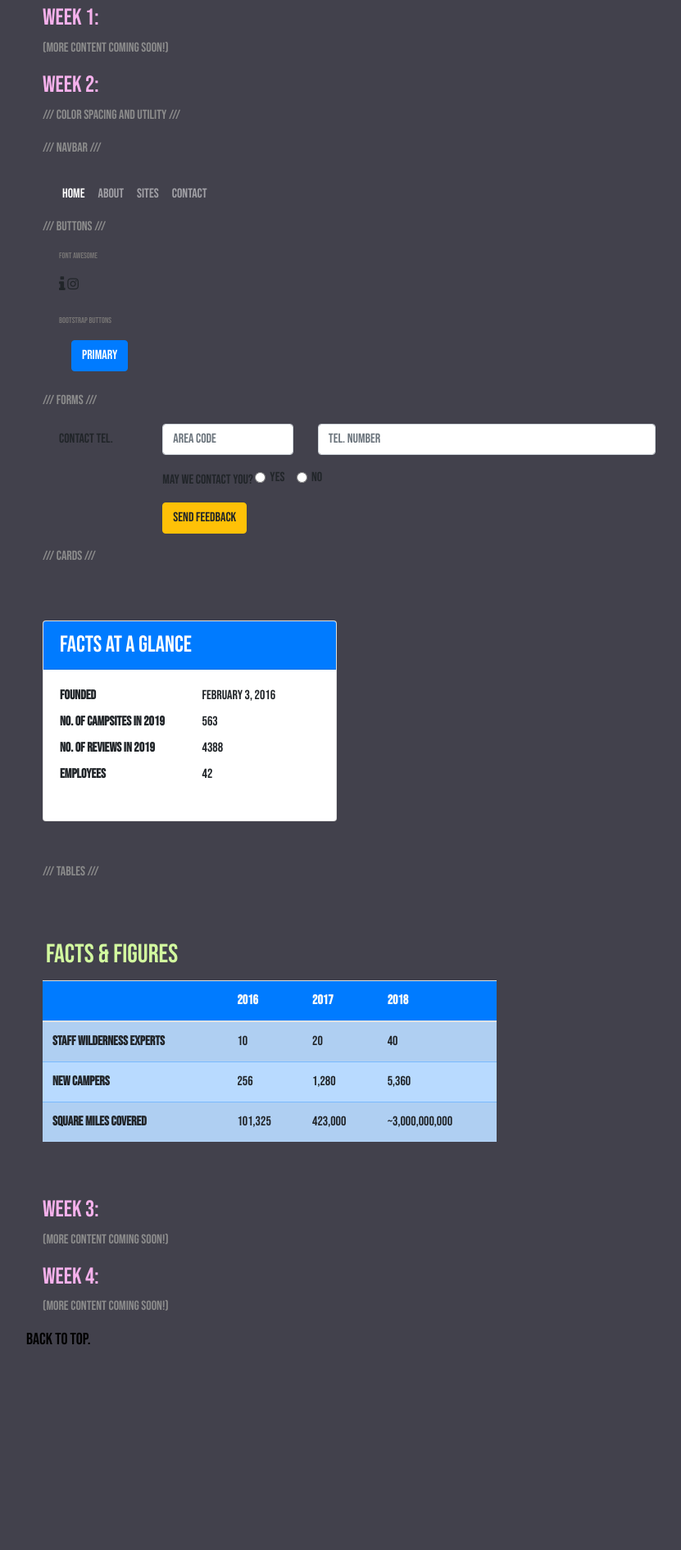
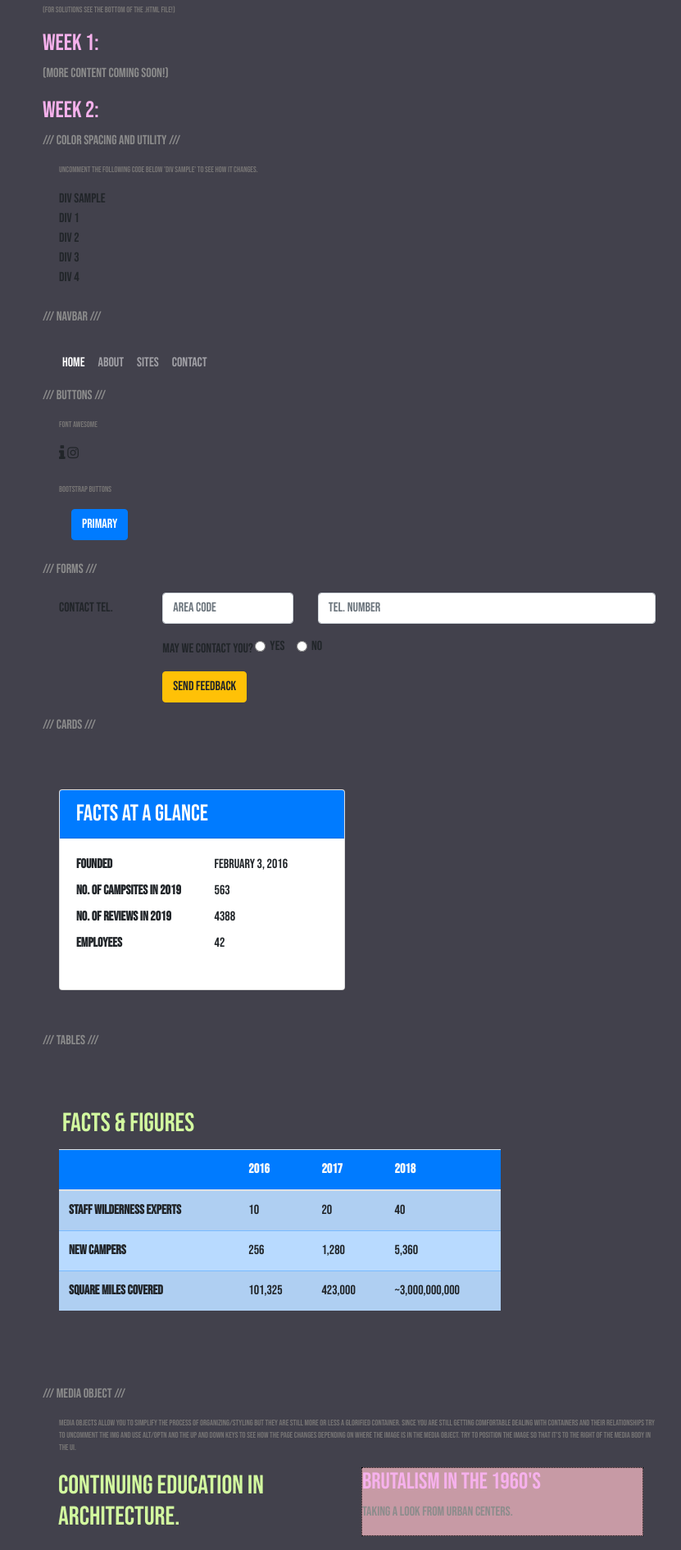
Before and after one commit to andremichalowski/nuCamp_student_excercises, a website: page bootstrap.html in a window 1280 px wide. Shown: the part 489-2380 px from the top of the page at 82% size, without its empty margins (224-1055 px from the left). Drawn offline with nearby package versions, Linux system fonts and the light colour scheme.

Commit message:
Media Object and Space Excercises

```diff
--- a/bootstrap.html
+++ b/bootstrap.html
@@ -31,17 +31,32 @@
     <h2 class="titleBorder">Bootstrap:</h2>
 
     <div class="bodyContainer">
+        <p class="ps">(For solutions see the bottom of the .html file!)</p><!-- SOLUTION: (See bottom of page)  -->
+
         <div>
             <a name="top"></a>
             <h3>Week 1:</h3>
             <p>(More content coming soon!)</p>
         </div>
 
-        <div>
+        <div class="bottom-border">
             <h3>Week 2:</h3>
-            <p>/// Color Spacing and Utility ///</p>
+            <p>/// COLOR SPACING AND UTILITY ///</p>
+                <div class="i">
+                    <p class="ps">Uncomment the following code below 'Div Sample' to see how it changes.</p>
+                    <div>Div Sample</div>
+                    <div>Div 1</div>
+                    <!-- <div class="ml-3 bb">Test 1</div>  -->
+                    <div>Div 2</div>
+                    <!-- <div class="p-5 bb">Test 2</div> -->
+                    <div>Div 3</div>
+                    <!-- <div class="py-1 bb">Test 3</div> -->
+                    <div>Div 4</div>
+                    <!-- <div class="mx-auto bb">Test 4</div> -->
+                </div>
+            <br/>
 
-            <p>/// Navbar ///</p>
+            <p>/// NAVBAR ///</p>
               <nav class="navbar navbar-expand-sm navbar-dark <!--sticky-top-->">
                 <ul class="navbar-nav">
                     <li class="nav-item active"><a class="nav-link" href="#">Home</a></li>
@@ -51,7 +66,7 @@
                 </ul>
               </nav>
 
-            <p>/// Buttons ///</p>
+            <p>/// BUTTONS ///</p>
               <div class="i">
                 <p class="ps"> Font awesome</p>
                 <i class="fa fa-info fa-lg"></i>
@@ -65,7 +80,7 @@
                 </div>
               </div>
               <br/>
-            <p>/// Forms ///</p>
+            <p>/// FORMS ///</p>
               <div class="i">
                 <form>
                   <div class="form-group row">
@@ -98,7 +113,8 @@
                 </form>
               </div>
 
-            <p>/// Cards ///</p>
+            <p>/// CARDS ///</p>
+                <div class="i">
                     <div class="row row-content i">
                       <!-- <div class="col-sm-6">
                           <h3>Our Mission</h3>
@@ -131,11 +147,13 @@
                                         </cite>
                                     </footer>
                                 </blockquote>
-                    </div> -->
-                <!-- </div>    -->
                             </div>
-            <p>/// Tables ///</p>
-                <div class="row row-content">
+                        </div>   -->
+                    </div>
+                </div>
+            <p>/// TABLES ///</p>
+                <div class="i">
+                    <div class="row row-content i">
                         <div class="col-sm-9">
                             <h2>Facts &amp; Figures</h2>
                             <div class="table-responsive">
@@ -173,6 +191,33 @@
                         </div>
                     </div>
                 </div>
+                <br/>
+
+            <p>/// MEDIA OBJECT /// </p>
+
+            <p class="ps i">Media objects allow you to simplify the process of organizing/styling but they are still more or less a glorified container.
+                Since you are still getting comfortable dealing with containers and their relationships try to uncomment the img and use alt/optn and the up and down keys to see how the page changes depending on where the image is in the media object. Try to position the image so that it's to the right of the media body in the UI.
+            </p>
+            <div class="container">
+                <div class="row">
+                    <div class="col">
+                        <h2> Continuing education in architecture.</h2>
+                    </div>
+                    <div class="col">
+                        <div class="media bb">
+                            <!-- <img class="d-flex mr-3 img-thumbnail" src="img/img1.png" alt="Breadcrumb Trail" /> -->
+                            <div class="media-body align-self-center">
+                                <h3>Brutalism in the 1960's</h3>
+                                <p class="d-none d-sm-block">Taking a look from urban centers.</p>
+                            </div>
+                        </div>
+                    </div>
+                </div>
+            </div>
+            <br/>
+
+        </div>
+        <br/>
 
         <div>
             <h3>Week 3:</h3>
@@ -198,3 +243,16 @@
 </body>
 
 </html>
+
+
+<!-- MEDIA OBJECT SOLUTION:
+
+<div class="media bb">
+    <div class="media-body align-self-center">
+        <h3>Brutalism in the 1960's</h3>
+        <p class="d-none d-sm-block">Taking a look from urban centers.</p>
+    </div>
+    <img class="d-flex mr-3 img-thumbnail" src="img/img1.png" alt="Breadcrumb Trail" />
+</div>
+
+-->
--- a/css/styles.css
+++ b/css/styles.css
@@ -1,55 +1,3 @@
-/* body {
-    font-family: 'Bebas Neue', cursive;
-    background-color: #d6d2f9;
-    padding: 20%;
-}
-
-header {
-    margin-bottom: 100px;
-}
-
-.bodyContainer{
-    padding-left: 20px;
-}
-
-h1, h2, h3 {
-    font-family: 'Bebas Neue', cursive;
-}
-
-h2 {
-    color: hsl(86, 88%, 80%);
-}
-
-header h2 {
-    color: #d4ffc8;
-}
-
-h3 {
-    color: hsl(309, 79%, 83%);
-}
-
-p {
-    color:hsl(60, 0%, 55%)
-}
-
-footer {
-    background-image: linear-gradient(#CEC8FF, rgb(225, 178, 246));
-    padding: 20px 0;
-}
-
-.jumbotron {
-    padding: 30px;
-    background-image: linear-gradient(to right, #5637DD, #3046C5, #60106B);
-    color: white;
-}
-
-.row-content {
-    padding: 50px 0;
-    border-bottom: 1px ridge;
-    min-height: 200px;
-} */
-
-
 body {
     font-family: 'Bebas Neue', cursive;
     background-color: #42414c;
@@ -107,6 +55,11 @@ p {
     padding-left: 20px;
 }
 
+.bb {
+    border: 1px black dotted;
+    background-color: rgba(255, 192, 203, 0.702);
+}
+
 a {
     color: gainsboro;
     text-decoration: none;
@@ -128,6 +81,10 @@ footer {
     color: white;
 }
 
+.bottom-border {
+    border-bottom: 2px groove;
+}
+
 .row-content {
     padding: 50px 0;
     /* border-bottom: 1px ridge; */
```
Also changed, not shown: index.html (+1 -1 lines), img/img1.png (added). Lines whose indentation alone changed are shown as unchanged.
